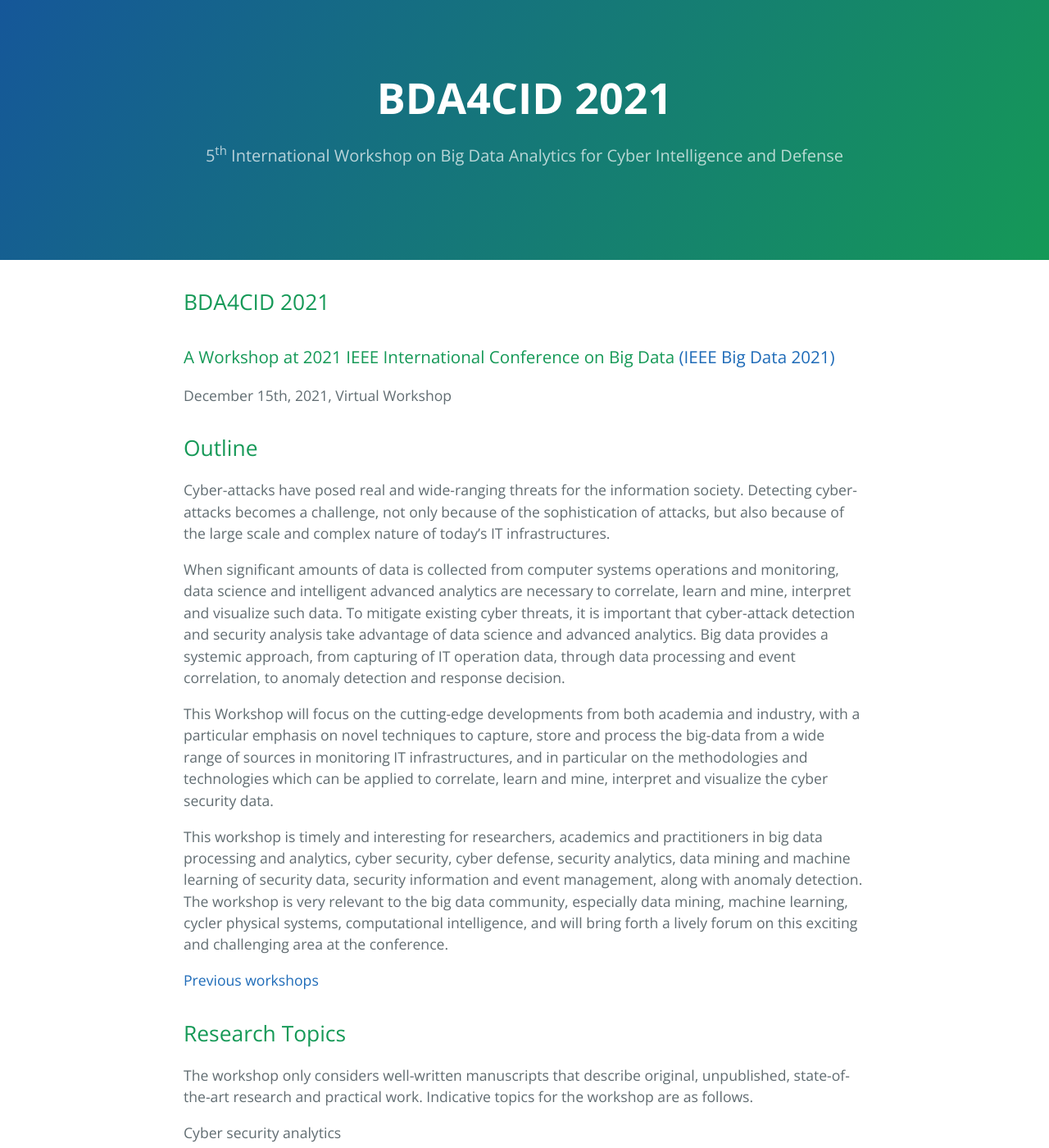
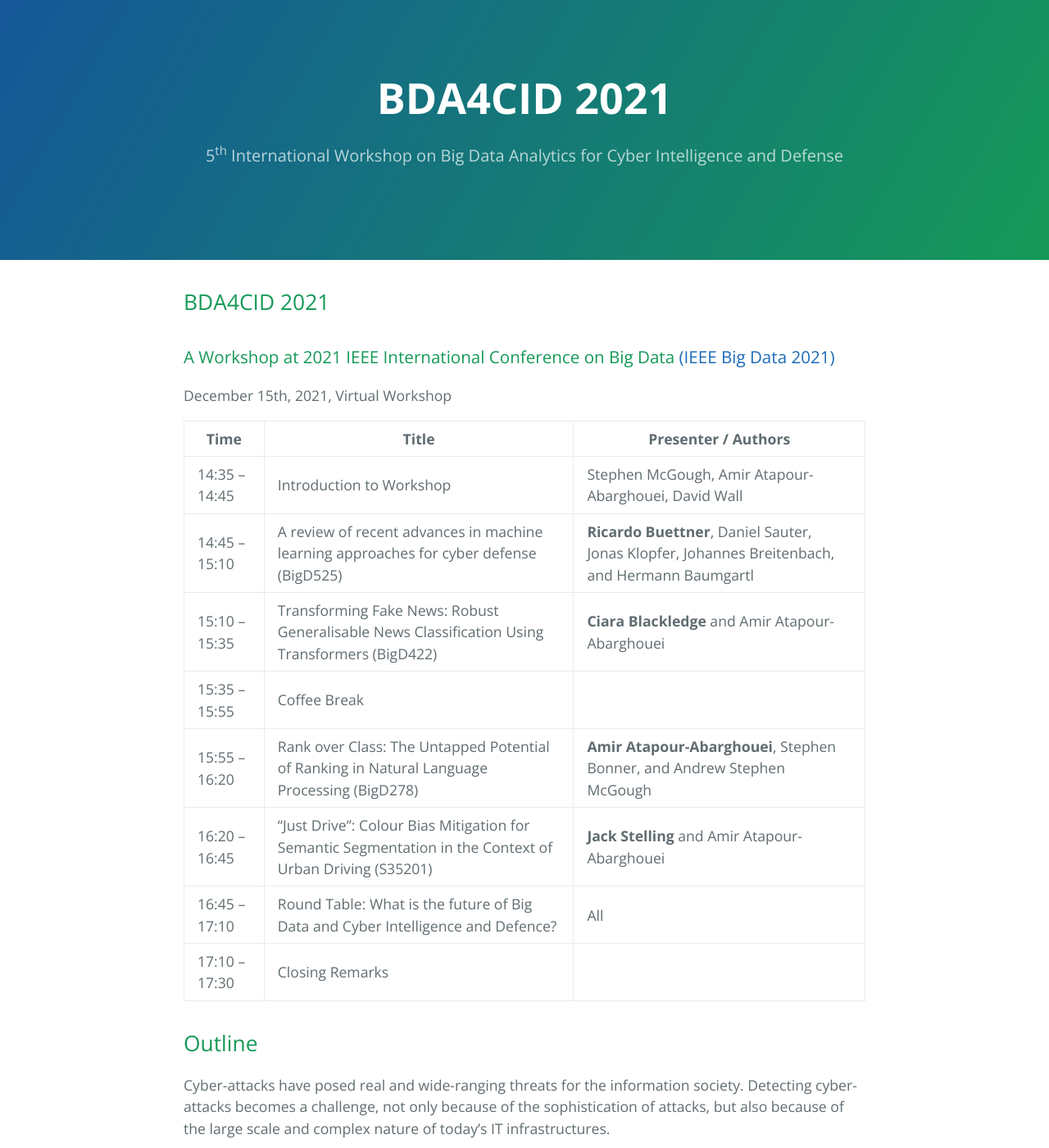
Before and after one commit to bda4cid/bda4cid.github.io, a Jekyll site: the page built from index.md, in a window 1280 px wide and 1400 px high. Shown: the whole window at 82% size. Built offline with Jekyll 4.4.1, drawn with Linux system fonts in a browser that asks for light colours; our own code applies the rules of GitHub Pages for plain Markdown files.

Commit message:
Added Schedule

```diff
--- a/index.md
+++ b/index.md
@@ -6,7 +6,16 @@
 ### A Workshop at 2021 IEEE International Conference on Big Data [(IEEE Big Data 2021)](http://bigdataieee.org/BigData2021/)
 December 15th, 2021, Virtual Workshop
 
-
+| Time    | Title               | Presenter / Authors |
+| ------- | ------------------- | --------------------|
+| 14:35 – 14:45 | Introduction to Workshop | Stephen McGough, Amir Atapour-Abarghouei, David Wall |
+| 14:45 – 15:10 | A review of recent advances in machine learning approaches for cyber defense (BigD525) | __Ricardo Buettner__, Daniel Sauter, Jonas Klopfer, Johannes Breitenbach, and Hermann Baumgartl |
+| 15:10 – 15:35 | Transforming Fake News: Robust Generalisable News Classification Using Transformers (BigD422) | __Ciara Blackledge__ and Amir Atapour-Abarghouei |
+| 15:35 – 15:55 | Coffee Break ||
+| 15:55 – 16:20 | Rank over Class: The Untapped Potential of Ranking in Natural Language Processing (BigD278) | __Amir Atapour-Abarghouei__, Stephen Bonner, and Andrew Stephen McGough |
+| 16:20 – 16:45 | “Just Drive”: Colour Bias Mitigation for Semantic Segmentation in the Context of Urban Driving (S35201) | __Jack Stelling__ and Amir Atapour-Abarghouei |
+| 16:45 – 17:10 | Round Table: What is the future of Big Data and Cyber Intelligence and Defence? | All |
+| 17:10 – 17:30 | Closing Remarks | |
 
 ## Outline
 
```
